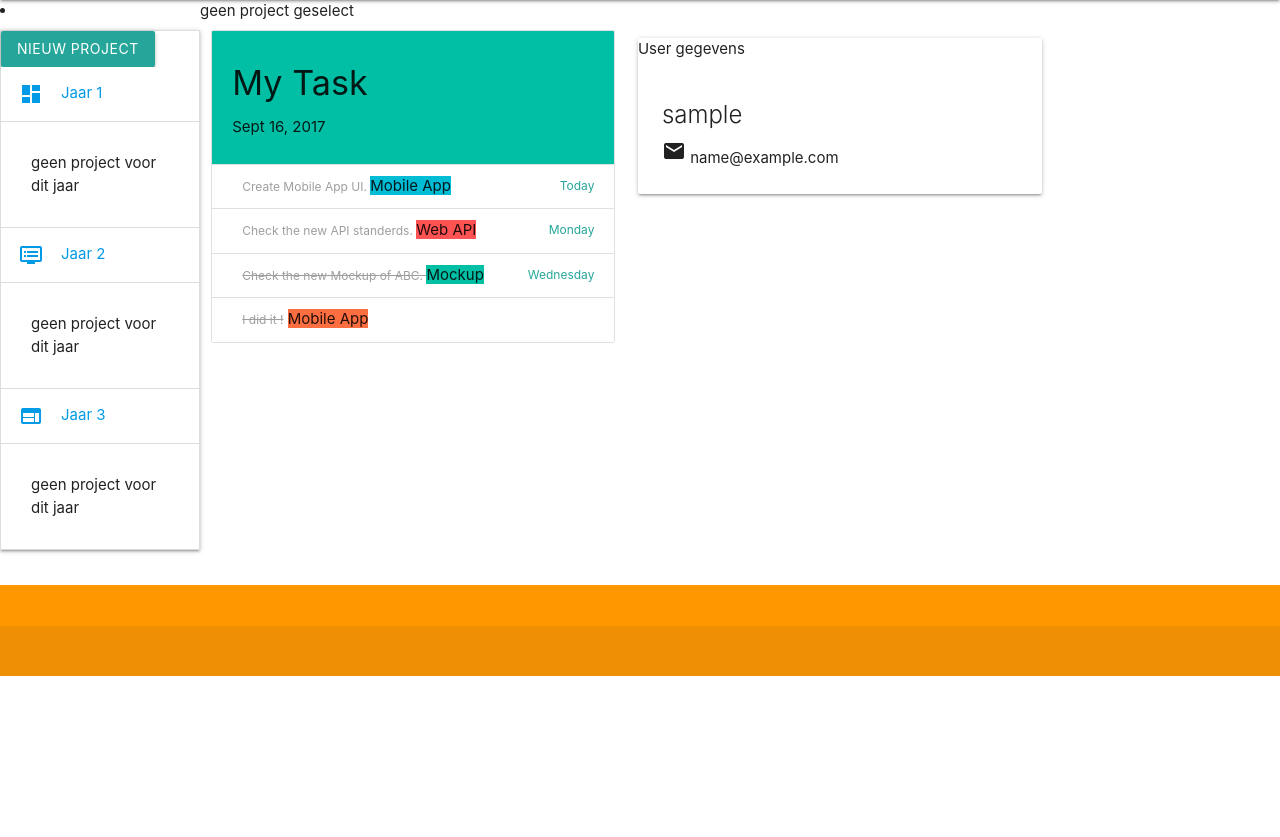
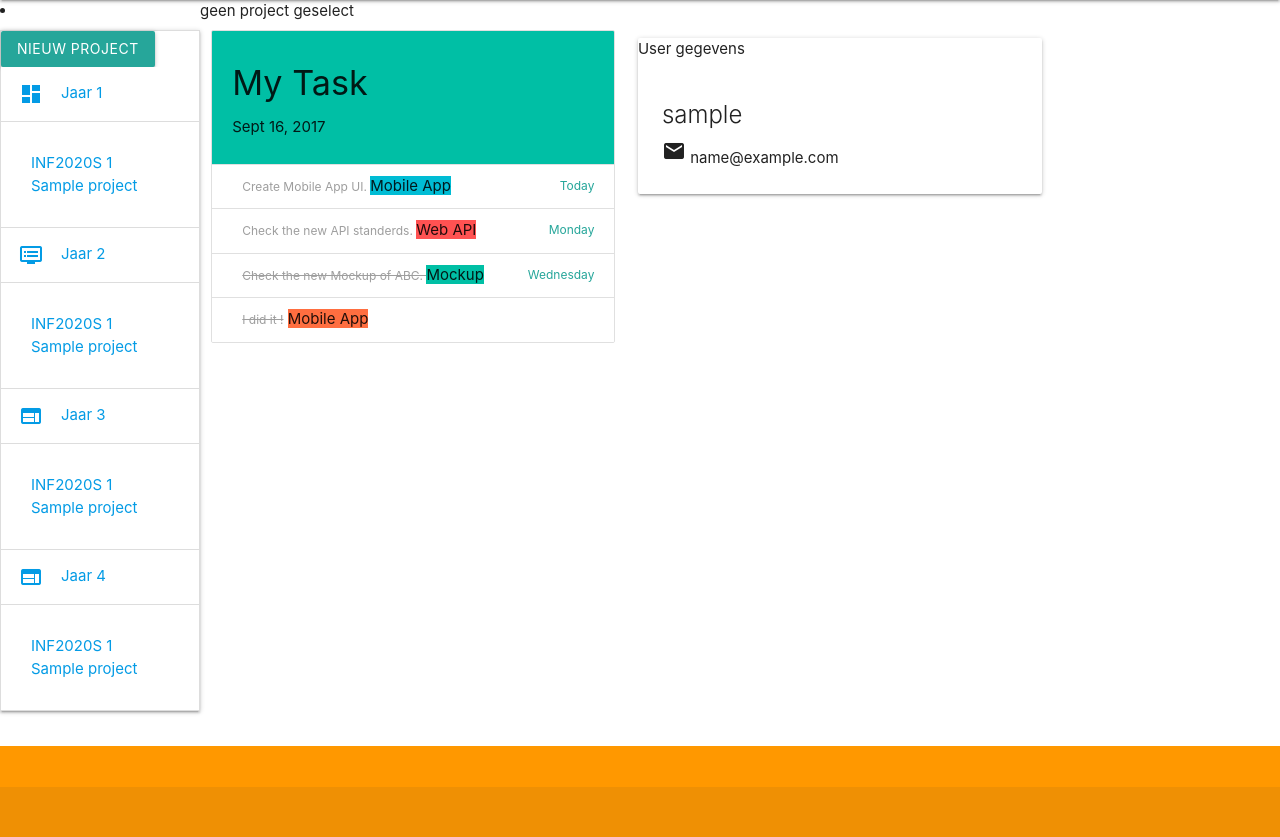
Before and after one commit to Robinkolk100/inf1a-herkansing, a PHP site: page /home.php in a window 1280 px wide. Shown: the part 64-901 px from the top of the page. Before the commit the page ends 740 px from the top, so only its background shows below. Run offline with PHP 8.4, Linux system fonts and the light colour scheme; the visitor is signed in with stand-in values (Sample User, id 1); tables that the repository leaves empty hold one stand-in row (values such as "Sample post"); some libraries are stand-ins or nearby versions.

Commit message:
delete onodige if

```diff
--- a/home.php
+++ b/home.php
@@ -48,12 +48,9 @@ include 'function_getUsers.php';
                     <ul>
 <?php
 $projects = getProjects($_SESSION['userID']);
-if(!empty($project)){
+if(!empty($projects)){
 foreach ($projects as $project) {
-                          if ($project['projectYear'] == 1) {
                             ?><li><a href="home.php?project=<?php echo $project["projectID"]; ?>"><?php echo "INF".$project['projectYear']. "".$project['projectGroup']." ".$project['projectPeriode'] ." " . $project['projectName'].""?></a></li><?php
-                          }
-                          else{}
                     }
                   } else{
                     echo "geen project voor dit jaar";
@@ -71,12 +68,9 @@ foreach ($projects as $project) {
                   <ul>
 <?php
 $projects = getProjects($_SESSION['userID']);
-if(!empty($project)){
+if(!empty($projects)){
 foreach ($projects as $project) {
-                          if ($project['projectYear'] == 2) {
                             ?><li><a href="home.php?project=<?php echo $project["projectID"]; ?>"><?php echo "INF".$project['projectYear']. "".$project['projectGroup']." ".$project['projectPeriode'] ." " . $project['projectName'].""?></a></li><?php
-                          }
-                          else{}
                     }
                   }else{
                     echo "geen project voor dit jaar";
@@ -94,12 +88,30 @@ foreach ($projects as $project) {
                   <ul>
 <?php
 $projects = getProjects($_SESSION['userID']);
-if(!empty($project)){
+if(!empty($projects)){
 foreach ($projects as $project) {
-                          if ($project['projectYear'] == 3) {
                             ?><li><a href="home.php?project=<?php echo $project["projectID"]; ?>"><?php echo "INF".$project['projectYear']. "".$project['projectGroup']." ".$project['projectPeriode'] ." " . $project['projectName'].""?></a></li><?php
                           }
-                          else{}
+                        }
+                      else{
+                          echo "geen project voor dit jaar";
+                        }
+                    ?>
+                    </ul>
+                  </div>
+                </li>
+                <li class="bold">
+                  <a class="collapsible-header waves-effect waves-cyan">
+                    <i class="material-icons">web</i>
+                    <span class="nav-text">Jaar 4</span>
+                  </a>
+                  <div class="collapsible-body"style="display:block;">
+                  <ul>
+<?php
+$projects = getProjects($_SESSION['userID']);
+if(!empty($projects)){
+foreach ($projects as $project) {
+                            ?><li><a href="home.php?project=<?php echo $project["projectID"]; ?>"><?php echo "INF".$project['projectYear']. "".$project['projectGroup']." ".$project['projectPeriode'] ." " . $project['projectName'].""?></a></li><?php
                           }
                         }
                       else{
```
